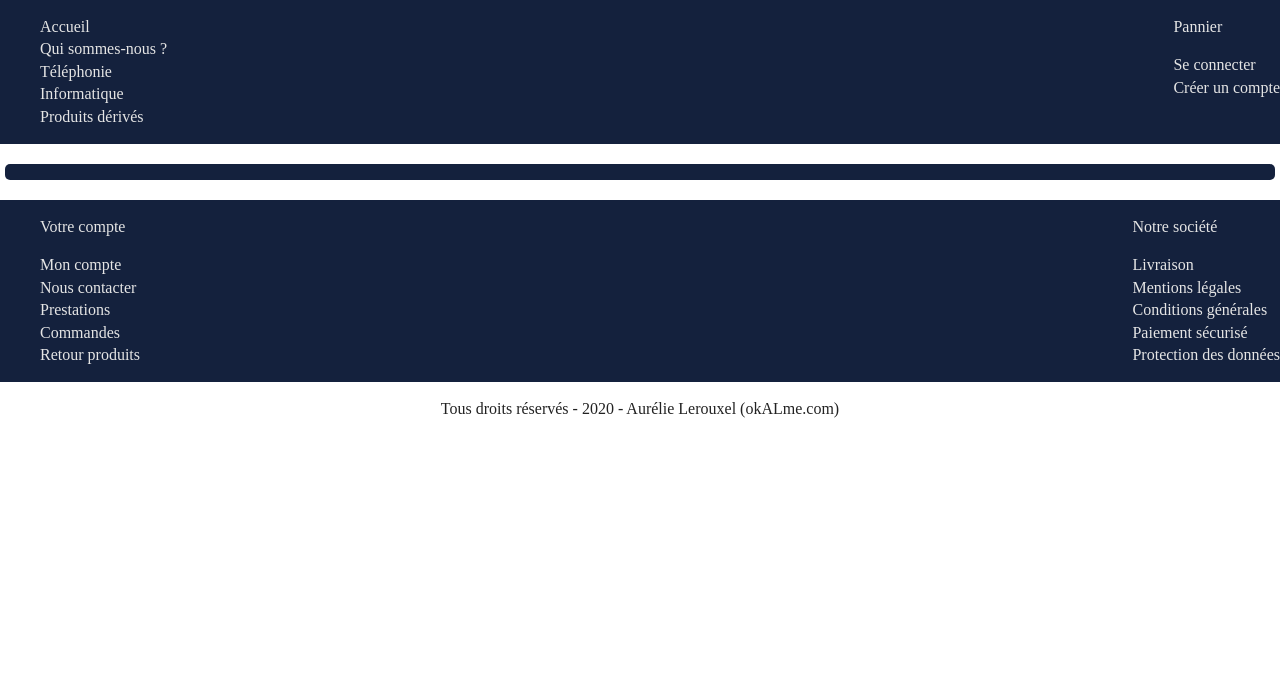
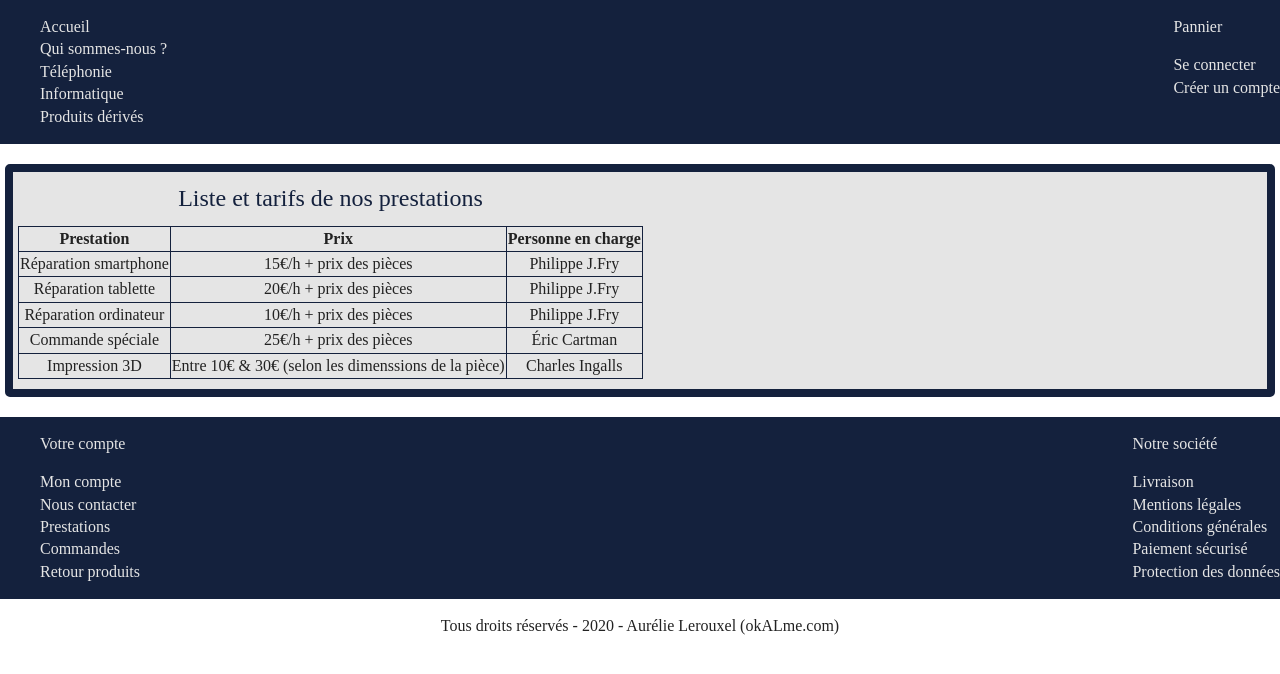
Before and after one commit to aurelielerouxel/terre_de_geek, a website built with Parcel: page prestations.html in a window 1280 px wide. Built offline with nearby package versions, Linux system fonts and the light colour scheme.

Commit message:
Add table of the services on the dedicated page

```diff
--- a/css/main.css
+++ b/css/main.css
@@ -150,6 +150,22 @@ video {
   border-color: #14213D;
   border-width: 0.2em;
   border-radius: 5px;
+}
+
+table {
+  border-collapse: collapse;
+  margin-top: 10px;
+  margin-bottom: 10px;
+}
+
+td, th {
+  border: solid 1px #14213D;
+}
+
+caption {
+  font-size: 1.5em;
+  margin-bottom: 10px;
+  color: #14213D;
 }
 
 /* Utility classes colors*/
--- a/prestations.html
+++ b/prestations.html
@@ -29,7 +29,39 @@
         </div>
     </nav>
     <main>
-
+      <table class="center">
+        <caption>Liste et tarifs de nos prestations</caption>
+        <tr>
+          <th>Prestation</th>
+          <th>Prix</th>
+          <th>Personne en charge</th>
+        </tr>
+        <tr>
+          <td>Réparation smartphone</td>
+          <td>15€/h + prix des pièces</td>
+          <td>Philippe J.Fry</td>
+        </tr>
+        <tr>
+          <td>Réparation tablette</td>
+          <td>20€/h + prix des pièces</td>
+          <td>Philippe J.Fry</td>
+        </tr>
+        <tr>
+          <td>Réparation ordinateur</td>
+          <td>10€/h + prix des pièces</td>
+          <td>Philippe J.Fry</td>
+        </tr>
+        <tr>
+          <td>Commande spéciale</td>
+          <td>25€/h + prix des pièces</td>
+          <td>Éric Cartman</td>
+        </tr>
+        <tr>
+          <td>Impression 3D</td>
+          <td>Entre 10€ & 30€ (selon les dimenssions de la pièce)</td>
+          <td>Charles Ingalls</td>
+        </tr>
+      </table>
     </main>
     <footer class="menu">
         <div>
```
Also changed, not shown: charte_graphique/tdg_nvlles_colors_cg.png (added).
